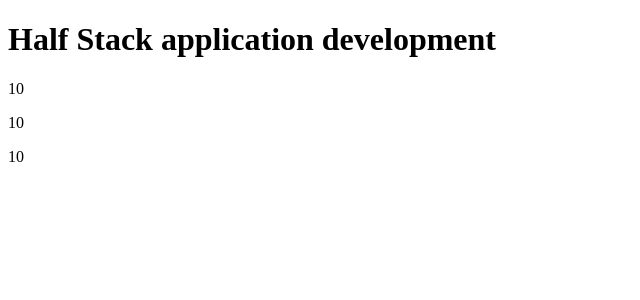
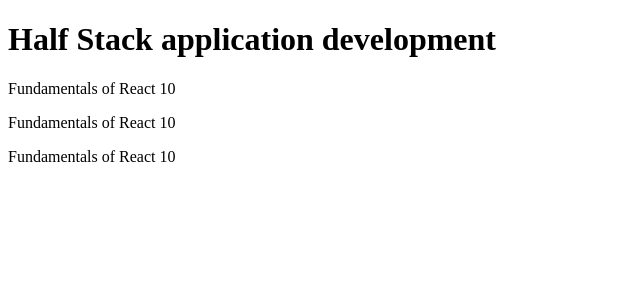
Before and after one commit to YousefNoor24/FullStackOpen, a React (Vite) app in the folder part1/courseinfo/: page / in a window 1280 px wide. Shown: the top 300 px of the page, without its empty margins (0-640 px from the left). Built offline with nearby package versions, Linux system fonts and the light colour scheme.

Commit message:
Edit Part Component part1/courseinfo/src/App.jsx

```diff
--- a/part1/courseinfo/src/App.jsx
+++ b/part1/courseinfo/src/App.jsx
@@ -9,7 +9,7 @@
   return (
     <>
       <p>
-        {props.content.part} {props.content.exercises}
+        {props.content.name} {props.content.exercises}
       </p>
     </>
   )
```
